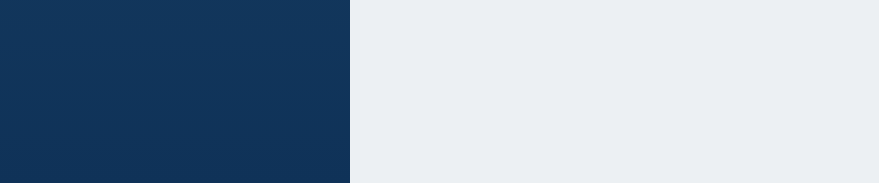
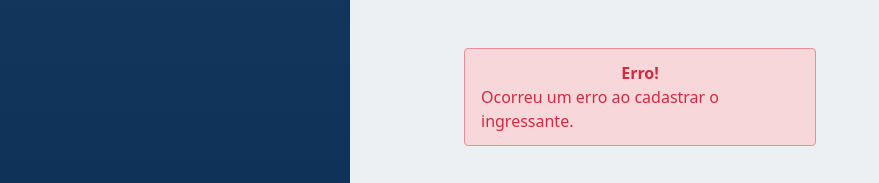
Before and after one commit to pablowinck/muralis-desafio-react, a Next.js app: page /ingressantes in a window 1280 px wide. Both pictures are taken after typing "Sample" into the empty fields and a click on the button "Gravar". Shown: the part 614-797 px from the top of the page, without its empty margins (0-879 px from the left). Built offline with nearby package versions, Linux system fonts and the light colour scheme; no server answers.

Commit message:
adiciona alertas de cadastrado com sucesso e de erro

```diff
--- a/src/concepts/home/hooks/useFetchInscritosPorData.ts
+++ b/src/concepts/home/hooks/useFetchInscritosPorData.ts
@@ -51,7 +51,5 @@ export const useFetchInscritosPorData = () => {
     };
   }, [cursos, data]);
 
-  console.log("cursos", cursos);
-
   return { data, chartData, isLoading, isIdle, isError };
 };
--- a/src/concepts/ingressantes/componentes/organisms/IngressantesForm/index.tsx
+++ b/src/concepts/ingressantes/componentes/organisms/IngressantesForm/index.tsx
@@ -4,6 +4,7 @@ import Input from "../../../../../ui/atoms/Input";
 import Select from "../../../../../ui/molecules/Select";
 import Button from "../../../../../ui/atoms/Button";
 import { useCadastraIntegrante } from "../../../hooks/useCadastraIngressante";
+import Alert from "../../../../../ui/molecules/Alert";
 
 const cursos = [
   { id: 1, nome: "Matemática" },
@@ -34,7 +35,7 @@ const IngressantesForm: React.FC = () => {
   const [estado, setEstado] = useState<number>(1);
   const [cidade, setCidade] = useState<number>(1);
   const [curso, setCurso] = useState<number>(1);
-  const { mutate, isLoading } = useCadastraIntegrante();
+  const { mutate, isLoading, isError, isSuccess } = useCadastraIntegrante();
 
   const cidadesOptions = useMemo(
     () =>
@@ -66,6 +67,7 @@ const IngressantesForm: React.FC = () => {
         <Text className="px-2">Nome</Text>
         <Input
           required
+          disabled={isLoading}
           onChange={(e) => setNome(e.target.value)}
           value={nome}
         />
@@ -74,6 +76,7 @@ const IngressantesForm: React.FC = () => {
         <Text className="px-2">Curso</Text>
         <Select
           required
+          disabled={isLoading}
           options={cursos.map((curso) => ({
             value: curso.id.toString(),
             label: curso.nome,
@@ -86,6 +89,7 @@ const IngressantesForm: React.FC = () => {
         <Text className="px-2">Estado</Text>
         <Select
           required
+          disabled={isLoading}
           options={estados.map((estado) => ({
             value: estado.id.toString(),
             label: estado.nome,
@@ -98,24 +102,37 @@ const IngressantesForm: React.FC = () => {
         <Text className="px-2">Cidades</Text>
         <Select
           required
+          disabled={isLoading}
           options={cidadesOptions}
           onChange={(e) => setCidade(Number(e.target.value))}
           value={cidade.toString()}
         />
       </div>
       <div className="flex items-center justify-between mt-2">
-        <Button className="w-20" color="alert" type="button">
+        <Button className="min-w-[5rem] px-3" color="alert" type="button">
           Sair
         </Button>
         <Button
           disabled={isLoading}
-          className="w-20"
+          className="min-w-[5rem] px-3"
           color="success"
           type="submit"
         >
           {isLoading ? "Gravando..." : "Gravar"}
         </Button>
       </div>
+      <Alert
+        color="error"
+        open={isError}
+        message="Ocorreu um erro ao cadastrar o ingressante."
+        title="Erro!"
+      />
+      <Alert
+        color="success"
+        open={isSuccess}
+        message="O ingressante foi cadastrado com sucesso."
+        title="Sucesso!"
+      />
     </form>
   );
 };
--- a/src/ui/atoms/Button/index.tsx
+++ b/src/ui/atoms/Button/index.tsx
@@ -15,20 +15,24 @@ const colors = {
     text: "text-white",
     hover: "hover:bg-success-hover",
   },
+  disabled: {
+    bg: "bg-gray-200",
+    text: "text-gray-400",
+    hover: "hover:bg-gray-200",
+  },
 };
 
 const Button: React.FC<
   React.ButtonHTMLAttributes<HTMLButtonElement> & Props
-> = ({ className, color, ...props }) => {
+> = ({ className, color, disabled, ...props }) => {
   return (
     <button
-      className={`${Object.values(colors[color]).join(
+      className={`${Object.values(colors[disabled ? "disabled" : color]).join(
         " "
-      )} ${className} p-2 rounded-md transition-all duration-300`}
+      )} ${className} p-2 rounded-md transition-all duration-300
+      ${disabled ? "pointer-events-none select-none" : "cursor-pointer"}
+      `}
       {...props}
-      style={{
-        backgroundColor: props.disabled ? "#ccc !important" : undefined,
-      }}
     />
   );
 };
--- a/src/ui/atoms/Input/index.tsx
+++ b/src/ui/atoms/Input/index.tsx
@@ -7,7 +7,7 @@ const Input: React.FC<React.InputHTMLAttributes<HTMLInputElement>> = ({
   return (
     <input
       className={`border-blue-200 border-2 rounded-md
-      ${props.disabled ? "bg-gray-200" : "bg-white"}
+      ${props.disabled ? "bg-gray-200 text-gray-500" : "bg-white"}
       ${
         !props.disabled ? "hover:border-blue-600" : ""
       } transition-all duration-300 p-1 ${className}`}
--- /dev/null
+++ b/src/ui/molecules/Alert/index.tsx
@@ -0,0 +1,53 @@
+import React, { useEffect, useState } from "react";
+
+type Props = {
+  color: "error" | "success";
+  open: boolean;
+  title: string;
+  message: string;
+};
+
+const Alert: React.FC<Props> = ({ color, open, title, message }) => {
+  const [isAlertOpen, setIsAlertOpen] = useState<boolean>(false);
+
+  useEffect(() => {
+    setIsAlertOpen(open);
+
+    const timeout = setTimeout(() => {
+      setIsAlertOpen(false);
+    }, 3000);
+
+    return () => clearTimeout(timeout);
+  }, [open]);
+
+  const colors = {
+    error: {
+      bg: "bg-red-100",
+      text: "text-red-800",
+      border: "border-red-400",
+    },
+    success: {
+      bg: "bg-green-100",
+      text: "text-green-800",
+      border: "border-green-400",
+    },
+  };
+
+  return isAlertOpen ? (
+    <div className="fixed left-0 right-0 bottom-10 m-auto max-w-[22rem] w-auto animate-enter-down">
+      <div
+        className={`${Object.values(colors[color]).join(
+          " "
+        )} border px-4 py-3 rounded flex flex-col items-center justify-center`}
+        role="alert"
+      >
+        <strong className="font-bold">{title}</strong>
+        <span className="block sm:inline">{message}</span>
+      </div>
+    </div>
+  ) : (
+    <div />
+  );
+};
+
+export default Alert;
--- a/src/ui/molecules/Select/index.tsx
+++ b/src/ui/molecules/Select/index.tsx
@@ -20,7 +20,7 @@ const Select: React.FC<
       className={`border-blue-200 border-2 rounded-md
       ${
         props.disabled
-          ? "bg-gray-200 pointer-events-none select-none"
+          ? "bg-gray-200 text-gray-500 pointer-events-none select-none"
           : "bg-white cursor-pointer hover:border-blue-600"
       } transition-all duration-300 p-1 focus:ring-blue-500 focus:border-blue-500 block w-full dark:bg-gray-700 ${className}`}
     >
--- a/tailwind.config.js
+++ b/tailwind.config.js
@@ -22,6 +22,24 @@ module.exports = {
       "gray-400": "#a3a3a3",
       "gray-500": "#737373",
       "gray-600": "#525252",
+      "red-100": "#f8d7da",
+      "red-200": "#f5c2c7",
+      "red-300": "#f0a8b0",
+      "red-400": "#e88e99",
+      "red-500": "#e37482",
+      "red-600": "#dc5a6b",
+      "red-700": "#d64054",
+      "red-800": "#d02b3e",
+      "red-900": "#c91a2d",
+      "green-100": "#d4edda",
+      "green-200": "#c3e6cb",
+      "green-300": "#a9dba3",
+      "green-400": "#7fc47f",
+      "green-500": "#58b957",
+      "green-600": "#419d40",
+      "green-700": "#2e832e",
+      "green-800": "#1d6a1d",
+      "green-900": "#0e550e",
     },
     extend: {
       gridTemplateColumns: {
@@ -35,12 +53,17 @@ module.exports = {
       },
       animation: {
         enter: "enter 1s ease-in-out",
+        "enter-down": "enter-down 1s ease-in-out",
       },
       keyframes: {
         enter: {
           "0%": { opacity: 0 },
           "100%": { opacity: 1 },
         },
+        "enter-down": {
+          "0%": { opacity: 0, transform: "translateY(20px)" },
+          "100%": { opacity: 1, transform: "translateY(0px)" },
+        },
       },
     },
   },
```
